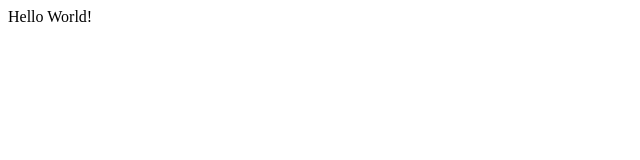
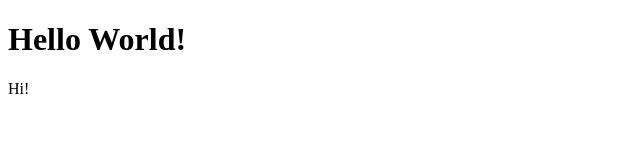
Before and after one commit to MintBlast/MintBlast.github.io, a plain HTML site: page index.html in a window 1280 px wide. Shown: the whole page, without its empty margins (0-640 px from the left). Drawn offline with Linux system fonts and the light colour scheme.

Commit message:
Update index.html

```diff
--- a/index.html
+++ b/index.html
@@ -1,6 +1,12 @@
 <!DOCTYPE html>
 <html>
+    <head>
+        <title>
+            This is my NEW webpage
+        </title>
+    </head>
 <body>
-Hello World!
+    <h1>Hello World!</h1>
+    <p>Hi!</p>
 </body>
 </html>
```
